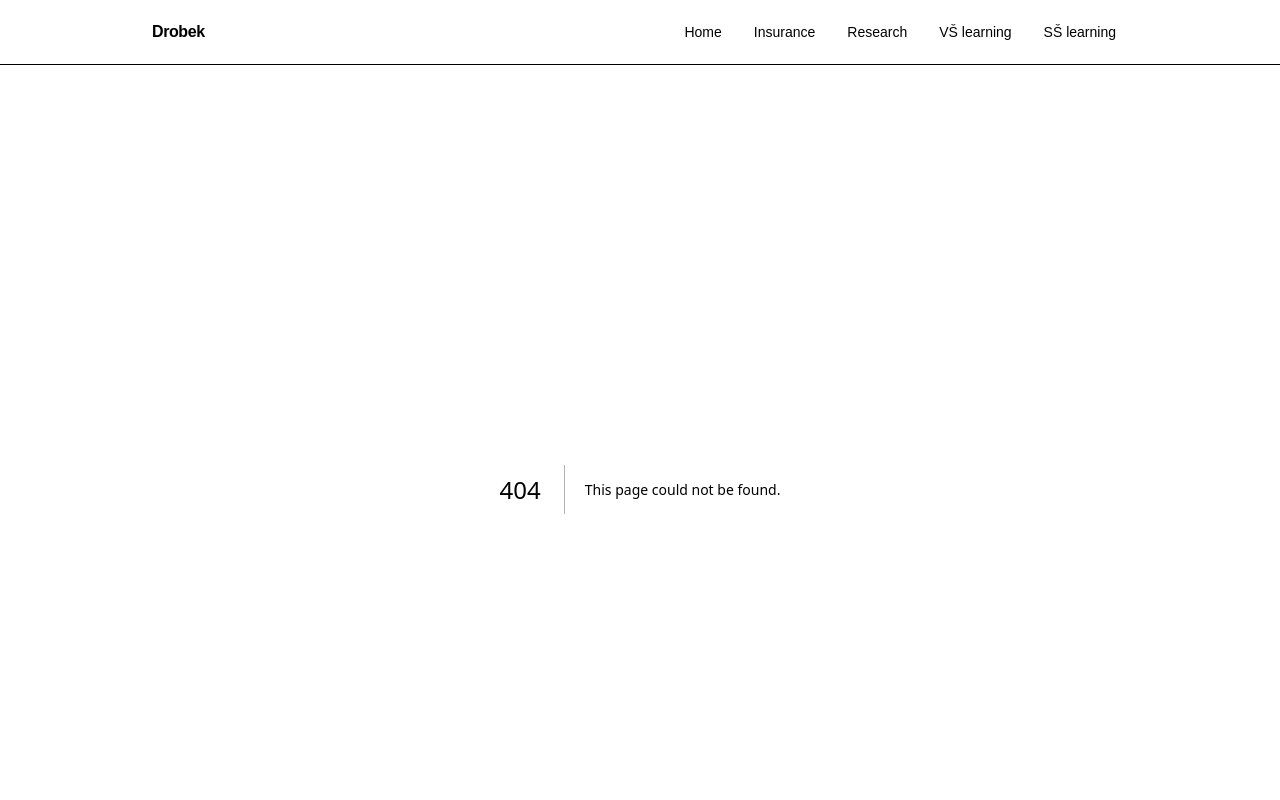
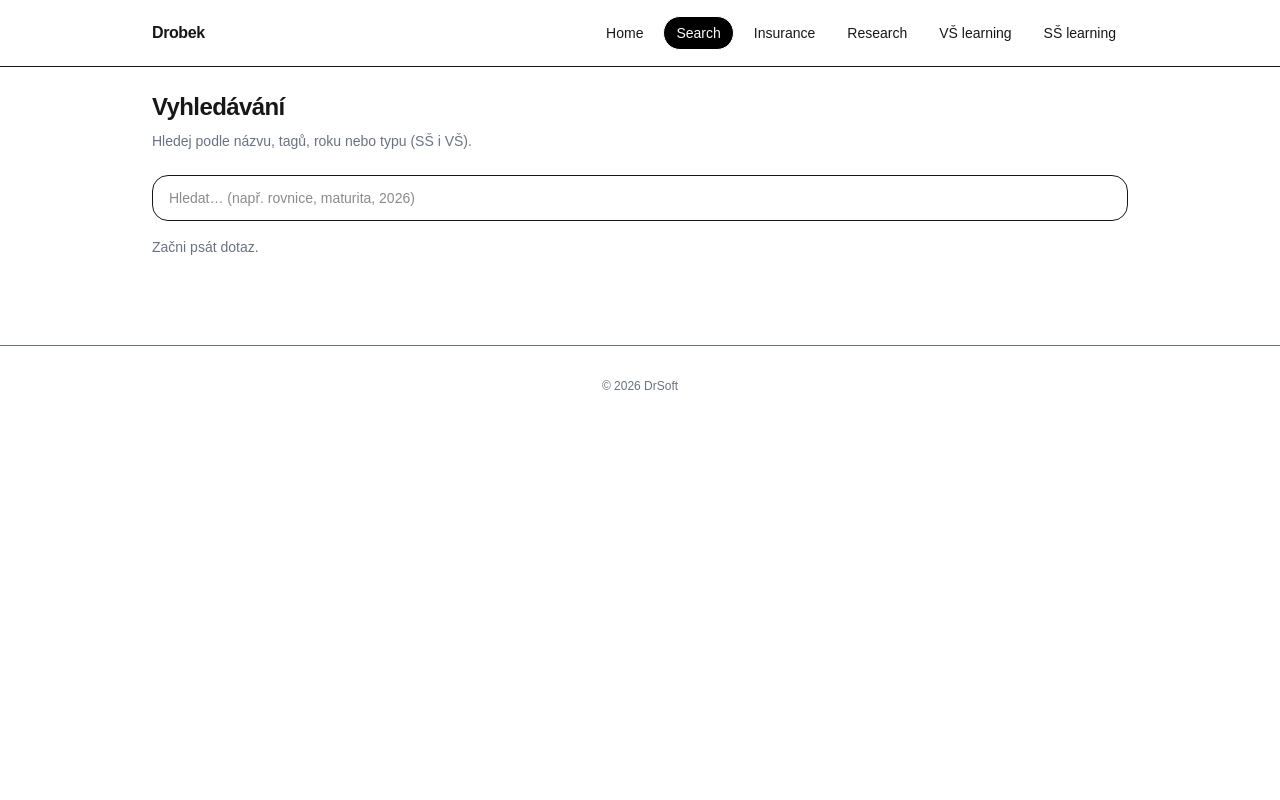
Before and after one commit to drobekj/drobek-portfolio, a Next.js app: page /search in a window 1280 px wide. Before the commit this address had no page. Shown: the top 800 px of the page. Built offline with nearby package versions, Linux system fonts and the light colour scheme.

Commit message:
Add global search across SS and VS

```diff
--- /dev/null
+++ b/src/app/search/page.tsx
@@ -0,0 +1,16 @@
+import { SearchClient } from "./searchClient";
+
+export default function SearchPage() {
+  return (
+    <div>
+      <h1 className="text-2xl font-semibold tracking-tight">Vyhledávání</h1>
+      <p className="mt-2 text-sm text-gray-500">
+        Hledej podle názvu, tagů, roku nebo typu (SŠ i VŠ).
+      </p>
+
+      <div className="mt-6">
+        <SearchClient />
+      </div>
+    </div>
+  );
+}
--- /dev/null
+++ b/src/app/search/searchClient.tsx
@@ -0,0 +1,124 @@
+"use client";
+
+import { useMemo, useState } from "react";
+import Link from "next/link";
+
+import ss from "@/content/ss.json";
+import vs from "@/content/vs.json";
+
+type SectionKey = "ss" | "vs";
+
+type SearchResult = {
+  id: string;
+  title: string;
+  pdfPath: string;
+  tags?: string[];
+  type?: string;
+  year?: number;
+  level?: string;
+
+  section: SectionKey;
+  topicSlug: string;
+  topicTitle: string;
+};
+
+function buildIndex(): SearchResult[] {
+  const out: SearchResult[] = [];
+
+  const add = (section: SectionKey, catalog: any) => {
+    for (const topic of catalog.topics ?? []) {
+      for (const item of topic.items ?? []) {
+        out.push({
+          ...item,
+          section,
+          topicSlug: topic.slug,
+          topicTitle: topic.title,
+        });
+      }
+    }
+  };
+
+  add("ss", ss as any);
+  add("vs", vs as any);
+
+  return out;
+}
+
+export function SearchClient() {
+  const [q, setQ] = useState("");
+
+  const index = useMemo(() => buildIndex(), []);
+
+  const results = useMemo(() => {
+    const nq = q.trim().toLowerCase();
+    if (!nq) return [];
+
+    return index
+      .filter((r) => {
+        const hay = [
+          r.title,
+          (r.tags ?? []).join(" "),
+          r.type ?? "",
+          r.year?.toString() ?? "",
+          r.level ?? "",
+          r.topicTitle,
+        ]
+          .join(" ")
+          .toLowerCase();
+        return hay.includes(nq);
+      })
+      .slice(0, 50);
+  }, [q, index]);
+
+  return (
+    <div className="space-y-4">
+      <input
+        value={q}
+        onChange={(e) => setQ(e.target.value)}
+        placeholder="Hledat… (např. rovnice, maturita, 2026)"
+        className="w-full rounded-2xl border bg-white px-4 py-3 text-sm outline-none focus:ring"
+      />
+
+      {!q.trim() ? (
+        <div className="text-sm text-gray-500">Začni psát dotaz.</div>
+      ) : results.length ? (
+        <div className="space-y-3">
+          {results.map((r) => (
+            <div
+              key={`${r.section}-${r.topicSlug}-${r.id}`}
+              className="flex items-center justify-between gap-4 rounded-2xl border bg-white p-5 shadow-sm"
+            >
+              <div className="min-w-0">
+                <div className="truncate font-semibold">{r.title}</div>
+                <div className="mt-2 flex flex-wrap gap-x-3 gap-y-1 text-xs text-gray-500">
+                  <Link
+                    href={`/${r.section}/${r.topicSlug}`}
+                    className="hover:underline"
+                  >
+                    {r.section.toUpperCase()}: {r.topicTitle}
+                  </Link>
+                  {r.year ? <span>{r.year}</span> : null}
+                  {r.type ? <span>{r.type}</span> : null}
+                  {(r.tags ?? []).map((t) => (
+                    <span key={t}>#{t}</span>
+                  ))}
+                </div>
+              </div>
+
+              <a
+                href={r.pdfPath}
+                target="_blank"
+                rel="noopener noreferrer"
+                className="shrink-0 rounded-xl border bg-black px-3 py-2 text-sm font-medium text-white transition hover:bg-gray-800"
+              >
+                PDF
+              </a>
+            </div>
+          ))}
+        </div>
+      ) : (
+        <div className="text-sm text-gray-500">Nic nenalezeno.</div>
+      )}
+    </div>
+  );
+}
--- a/src/components/Header.tsx
+++ b/src/components/Header.tsx
@@ -5,6 +5,7 @@ import { usePathname } from "next/navigation";
 
 const items = [
   { href: "/", label: "Home" },
+  { href: "/search", label: "Search" },
   { href: "/insurance", label: "Insurance" },
   { href: "/research", label: "Research" },
   { href: "/vs", label: "VŠ learning" },
--- /dev/null
+++ b/src/lib/data/search.ts
@@ -0,0 +1,47 @@
+import { repo } from "./localRepository";
+import type { MaterialItem, SectionKey } from "./types";
+
+export type SearchResult = MaterialItem & {
+  section: SectionKey;
+  topicSlug: string;
+  topicTitle: string;
+};
+
+const sections: SectionKey[] = ["ss", "vs"];
+
+export async function searchAll(query: string): Promise<SearchResult[]> {
+  if (!query.trim()) return [];
+
+  const q = query.toLowerCase();
+
+  const results: SearchResult[] = [];
+
+  for (const section of sections) {
+    const catalog = await repo.getCatalog(section);
+
+    for (const topic of catalog.topics) {
+      for (const item of topic.items) {
+        const haystack = [
+          item.title,
+          ...(item.tags ?? []),
+          item.year?.toString() ?? "",
+          item.type ?? "",
+          item.level ?? "",
+        ]
+          .join(" ")
+          .toLowerCase();
+
+        if (haystack.includes(q)) {
+          results.push({
+            ...item,
+            section,
+            topicSlug: topic.slug,
+            topicTitle: topic.title,
+          });
+        }
+      }
+    }
+  }
+
+  return results;
+}
```
